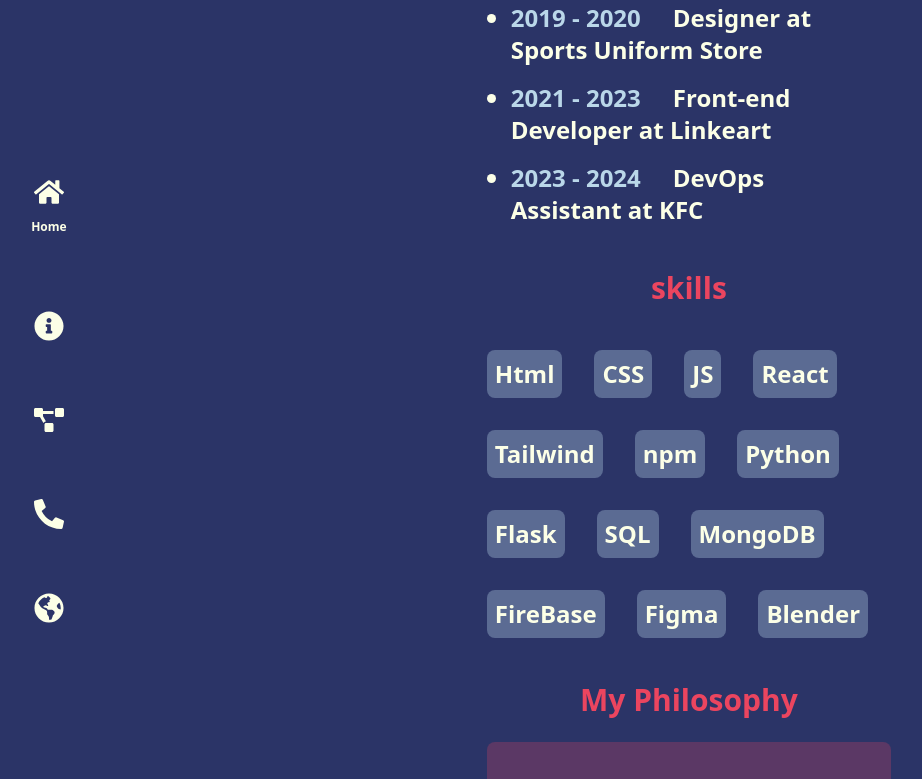
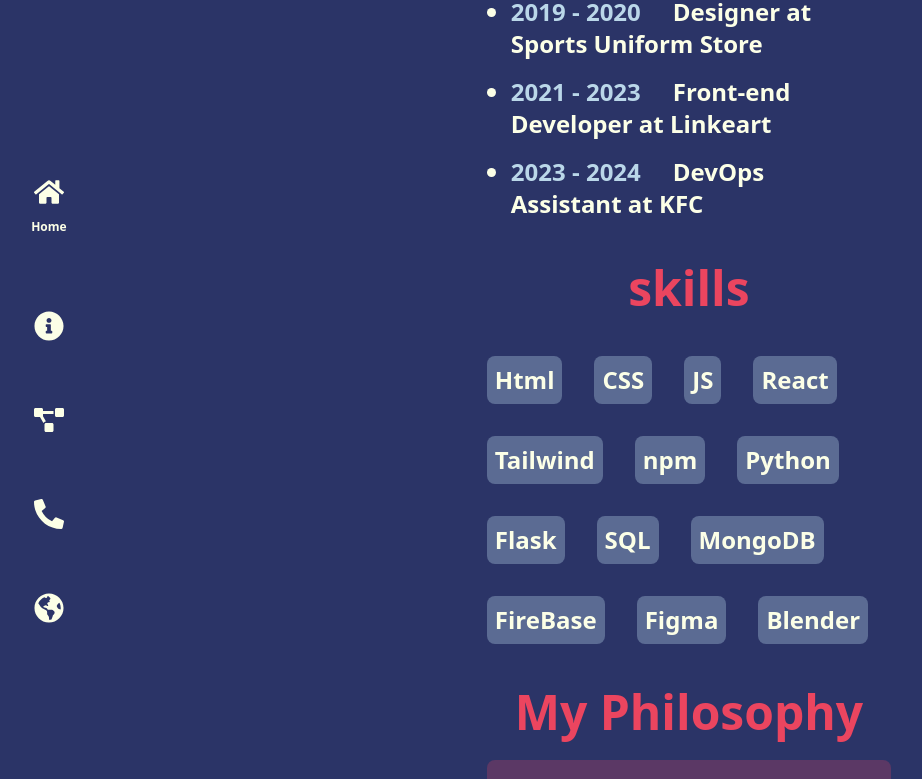
Before and after one commit to Jiwemoyo/MyPortafolio, a React (Vite) app: page /about in a window 1280 px wide. Shown: the top 779 px of the page, without its empty margins (5-927 px from the left). Built offline with nearby package versions, Linux system fonts and the light colour scheme.

Commit message:
configuracion inicial

```diff
--- a/src/components/About.jsx
+++ b/src/components/About.jsx
@@ -6,7 +6,7 @@
   return (
     <div className="bg-custom-blue flex flex-col gap-6 justify-center items-center h-screen px-8 text-center text-custom-celeste text-xl font-semibold sm:text-2xl sm:w-full sm:px-96">
       <p>{t("about-presentation")}</p>
-      <h3 className="text-custom-red text-2xl sm:text-3xl mt-5">{t("carer-path")}</h3>
+      <h3 className="text-custom-red text-2xl font-bold sm:text-5xl mt-5">{t("carer-path")}</h3>
       <ul className="list-disc text-xl px-6 text-left text-custom-white space-y-4 sm:text-2xl">
         <li>
           <span className="text-custom-celeste mr-8">2019 - 2020</span>
@@ -21,7 +21,7 @@
           {t("dates-about.date3")}
         </li>
       </ul>
-      <h3 className="text-custom-red text-2xl mt-5 sm:text-3xl">{t("skills")}</h3>
+      <h3 className="text-custom-red text-2xl font-bold mt-5 sm:text-5xl">{t("skills")}</h3>
       <ul className="grid grid-cols-3 gap-8 text-custom-white mt-5 font-semibold sm:flex sm:flex-wrap">
         {[
           "Html", "CSS", "JS", "React", "Tailwind", "npm",
@@ -32,7 +32,7 @@
           </li>
         ))}
       </ul>
-      <h3 className="text-custom-red text-2xl mt-5 sm:text-3xl">{t("Philosophy")}</h3>
+      <h3 className="text-custom-red text-2xl font-bold mt-5 sm:text-5xl">{t("Philosophy")}</h3>
       <p className="bg-custom-red py-8 px-8 bg-opacity-25 rounded-lg">{t("Philosophy-context")}</p>
     </div>
   );
--- a/src/components/Projects.jsx
+++ b/src/components/Projects.jsx
@@ -7,7 +7,7 @@
   const { t } = useTranslation();
   return (
 <div className="bg-custom-blue flex flex-col gap-8 justify-center items-center h-100 px-8 text-center text-custom-celeste text-xl font-semibold sm:text-2xl sm:w-screen sm:py-28">
-      <h2 className="text-custom-red text-3xl lg:text-4xl">{t('Proyects-title')}</h2>
+      <h2 className="text-custom-red text-3xl font-bold sm:text-5xl">{t('Proyects-title')}</h2>
       <p className="max-w-2xl">
         {t('Proyects-presentation')}
       </p>
```
